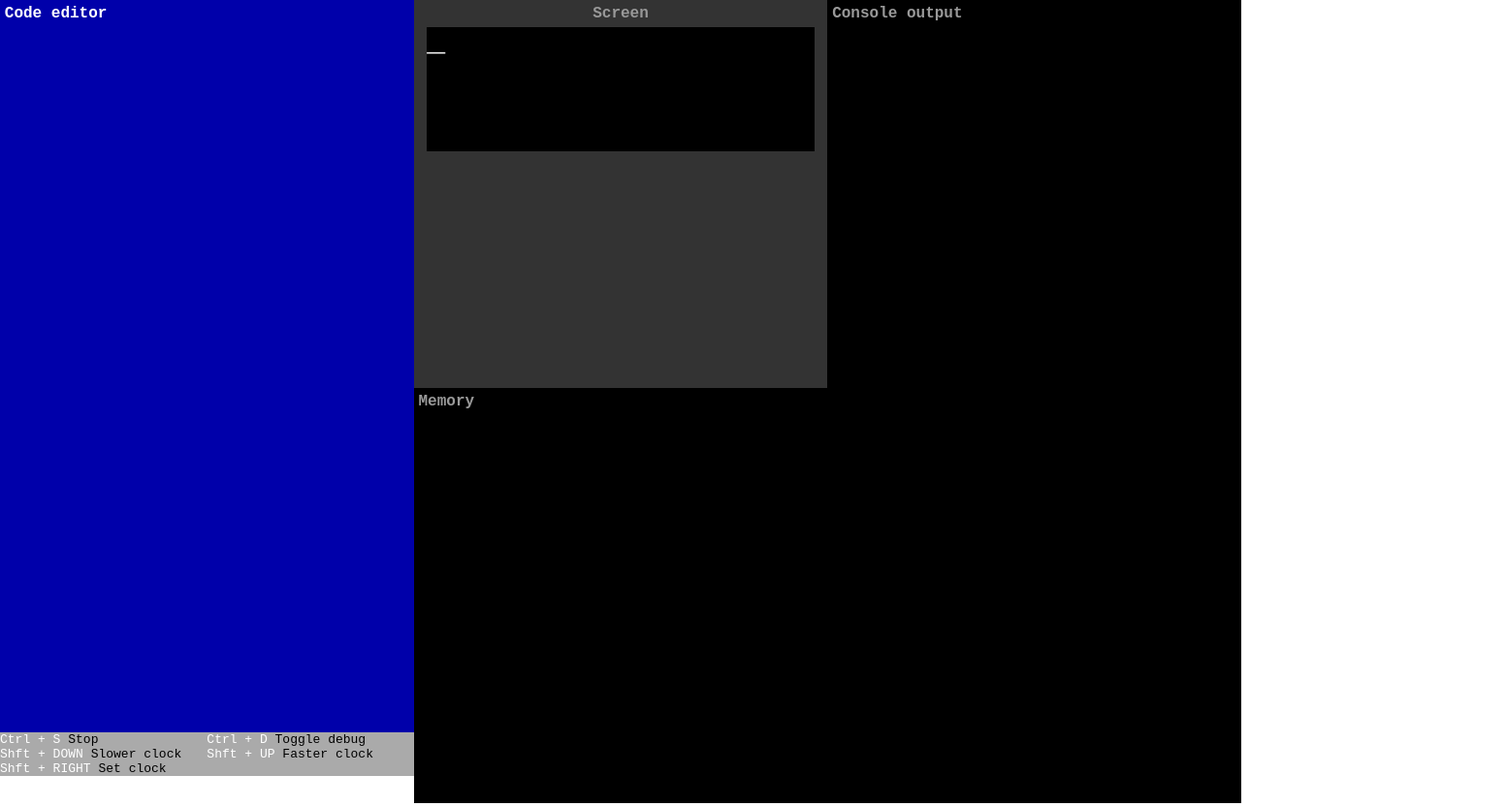
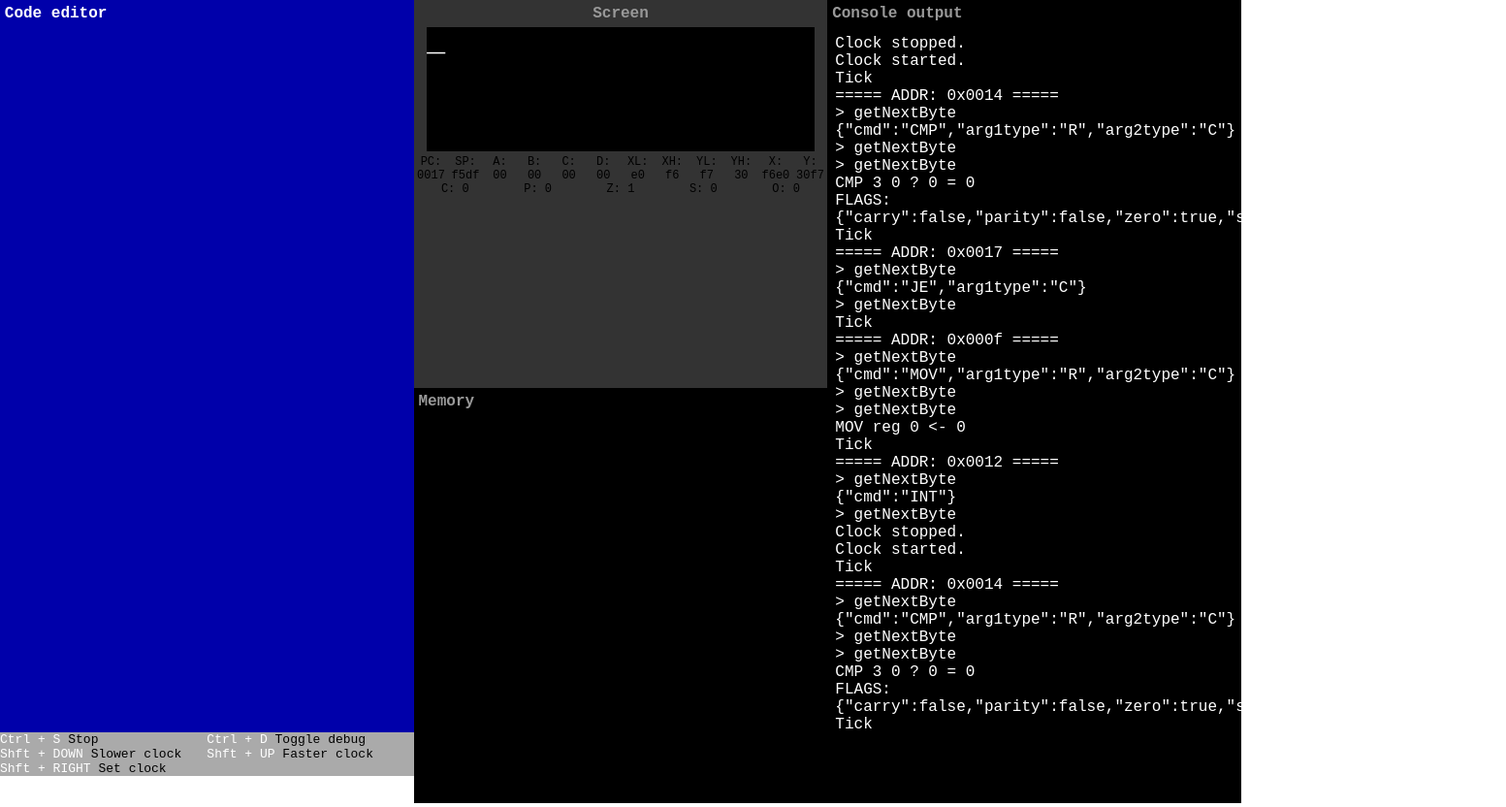
Before and after one commit to yagarasu/nanofeather, a website with bundled scripts: page dist/index.html in a window 1280 px wide. Shown: the whole page at 97% size, 1553 px wide, since content can reach past the window. Built offline with nearby package versions, Linux system fonts and the light colour scheme.

Commit message:
Basic UI for the demo

```diff
--- a/src/CPU/index.js
+++ b/src/CPU/index.js
@@ -18,7 +18,7 @@ var CPU = function (options) {
 
   this.clock = new Clock(10);
   this.clock.on('tick', this.step.bind(this));
-  this.clock.on('tick', function () { this.log('Clock'); }.bind(this));
+  this.clock.on('tick', function () { this.log('Tick'); }.bind(this));
   this.clock.on('start', function () { this.log('Clock started.'); }.bind(this));
   this.clock.on('stop', function () { this.log('Clock stopped.'); }.bind(this));
 
@@ -86,7 +86,7 @@ CPU.prototype.loadProgram = function (prog, offset) {
 };
 
 CPU.prototype.getNextByte = function () {
-  this.log('getNextByte');
+  this.log('> getNextByte');
   return this.memory.readMem(this.PC++);
 };
 
@@ -101,7 +101,7 @@ CPU.prototype.run = function () {
 };
 
 CPU.prototype.step = function () {
-  this.log('==== Step', this.PC);
+  this.log('===== ADDR:', '0x'+this.PC.toString(16).lpad(4), '=====');
   if (this.halted) return;
   try {
     var bc = this.getNextByte();
--- a/src/index.js
+++ b/src/index.js
@@ -1,3 +1,8 @@
+// polyfill lpad
+String.prototype.lpad = function (length) {
+  return ("0000" + this.toString()).slice(length * -1);
+};
+
 var CPU = require('./CPU');
 
 var output = document.getElementById('output');
@@ -11,6 +16,36 @@ cpu.installDevice(Keyboard, 0xF5E0, 256);
 
 var sysInts = require('./SysInts');
 cpu.assignInterrupt(0x1, sysInts)
+
+// Bind labels to clock
+cpu.clock.on('tick', function () {
+  document.getElementById('meta-PC').innerHTML = cpu.PC.toString(16).lpad(4);
+  document.getElementById('meta-SP').innerHTML = cpu.SP.toString(16).lpad(4);
+  document.getElementById('meta-A').innerHTML = cpu.memory.readReg(0).toString(16).lpad(2);
+  document.getElementById('meta-B').innerHTML = cpu.memory.readReg(1).toString(16).lpad(2);
+  document.getElementById('meta-C').innerHTML = cpu.memory.readReg(2).toString(16).lpad(2);
+  document.getElementById('meta-D').innerHTML = cpu.memory.readReg(3).toString(16).lpad(2);
+  document.getElementById('meta-XL').innerHTML = cpu.memory.readReg(4).toString(16).lpad(2);
+  document.getElementById('meta-XH').innerHTML = cpu.memory.readReg(5).toString(16).lpad(2);
+  document.getElementById('meta-YL').innerHTML = cpu.memory.readReg(6).toString(16).lpad(2);
+  document.getElementById('meta-YH').innerHTML = cpu.memory.readReg(7).toString(16).lpad(2);
+  document.getElementById('meta-X').innerHTML = cpu.memory.readReg(20).toString(16).lpad(4);
+  document.getElementById('meta-Y').innerHTML = cpu.memory.readReg(22).toString(16).lpad(4);
+
+  document.getElementById('flag-C').innerHTML = (cpu.flags.carry) ? '1' : '0';
+  document.getElementById('flag-P').innerHTML = (cpu.flags.parity) ? '1' : '0';
+  document.getElementById('flag-Z').innerHTML = (cpu.flags.zero) ? '1' : '0';
+  document.getElementById('flag-S').innerHTML = (cpu.flags.sign) ? '1' : '0';
+  document.getElementById('flag-O').innerHTML = (cpu.flags.overflow) ? '1' : '0';
+});
+
+// Replace log
+cpu.log = function () {
+  if (this.debug) {
+    var args = Array.prototype.slice.call(arguments);
+    doLog(args.map(function (e) { return (typeof e === 'string') ? e : JSON.stringify(e) }).join("\t"));
+  }
+};
 
 var program = new Uint8Array([
 
@@ -83,27 +118,27 @@ window.addEventListener('keydown', function (e) {
   // Ctrl D to debug
   if (e.ctrlKey && e.which === 68) {
     cpu.toggleDebug();
-    console.log('Set debug to:', cpu.debug);
+    doLog('Set debug to:', cpu.debug);
     e.preventDefault();
     return false;
   }
   if (e.shiftKey && e.which === 40) {
     cpu.clock.speed += 10;
-    console.log('Set speed to', cpu.clock.speed);
+    doLog('Set speed to', cpu.clock.speed);
     e.preventDefault();
     return false;
   }
   if (e.shiftKey && e.which === 38) {
     if (cpu.clock.speed > 0) {
       cpu.clock.speed -= 10;
-      console.log('Set speed to', cpu.clock.speed);
+      doLog('Set speed to', cpu.clock.speed);
       e.preventDefault();
     }
     return false;
   }
   if (e.shiftKey && e.which === 39) {
     cpu.clock.speed = parseInt(prompt('Set new clock speed:', '1000'), 10);
-    console.log('Set speed to', cpu.clock.speed);
+    doLog('Set speed to', cpu.clock.speed);
     e.preventDefault();
     return false;
   }
```
Also changed, not shown: dist/bundle.js, dist/index.html.
